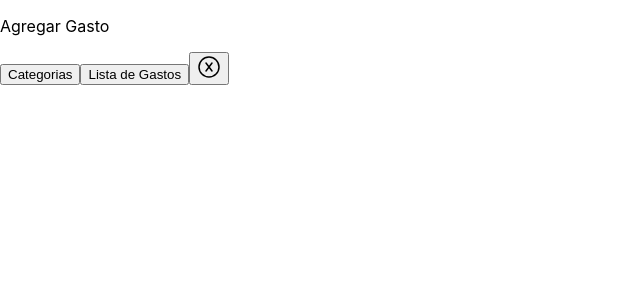
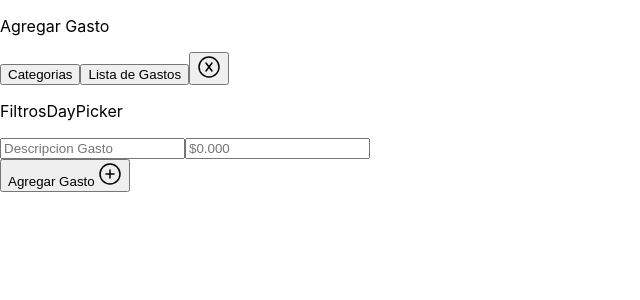
Before and after one commit to camilaOlivaresR/Lista-Gastos, a React (Create React App) app: page / in a window 1280 px wide. Shown: the top 300 px of the page, without its empty margins (0-640 px from the left). Built offline with nearby package versions, Linux system fonts and the light colour scheme; no server answers; sample sign-in values are in the browser's storage.

Commit message:
formulario agregar gastos

```diff
--- a/src/App.js
+++ b/src/App.js
@@ -2,6 +2,7 @@ import React from 'react'
 import Helmet from 'react-helmet'
 import { Link } from 'react-router-dom'
 import BtnCerrarSesion from './component/BtnCerrarSesion'
+import FormularioGasto from './component/FormularioGasto'
 
 const App = () => {
   return (
@@ -21,6 +22,7 @@ const App = () => {
       </Link>
       <BtnCerrarSesion/>
       </div>
+      <FormularioGasto/>
     </>
   )
 }
--- /dev/null
+++ b/src/component/FormularioGasto.jsx
@@ -0,0 +1,48 @@
+import {useState} from 'react'
+import {ReactComponent as Add} from '../img/add.svg'
+
+const FormularioGasto = () => {
+const[inputDescripcion, cambiarInputDescpcion] = useState('');
+const[inputCantidad, cambiarInputCantidad] = useState('');
+
+const handleChange = (e) => {
+    if(e.target.name === 'descripcion'){
+        cambiarInputDescpcion(e.target.value);
+    } else  if(e.target.name === 'cantidad'){
+        cambiarInputCantidad(e.target.value.replace(/[^0-9.]/g, ''));
+    }
+}
+
+  return (
+
+    <form>
+        <p>
+        <span>Filtros</span>
+        <span>DayPicker</span>
+        </p>
+        <div>
+            <input
+            type="text"
+            name='descripcion'
+            id='descripcion'
+            placeholder='Descripcion Gasto'
+            value={inputDescripcion}
+            onChange={handleChange}
+             />
+           <input
+            type="text"
+            name='cantidad'
+            id='cantidad'
+            placeholder='$0.000'
+            value={inputCantidad}
+            onChange={handleChange}
+             $ />
+        </div>
+        <div>
+        <button type='submit'>Agregar Gasto <Add/></button>
+        </div>
+    </form>
+  )
+}
+
+export default FormularioGasto
--- a/src/component/InicioSesion.jsx
+++ b/src/component/InicioSesion.jsx
@@ -37,7 +37,7 @@ const InicioSesion = () => {
     }
     try {
       await signInWithEmailAndPassword(auth, correo, clave);
-      navegate("/gastos");
+      navegate("/");
       console.log('usuario registrado')
     } catch (error) {
       let mensaje;
```
Also changed, not shown: src/img/add.svg (added).
